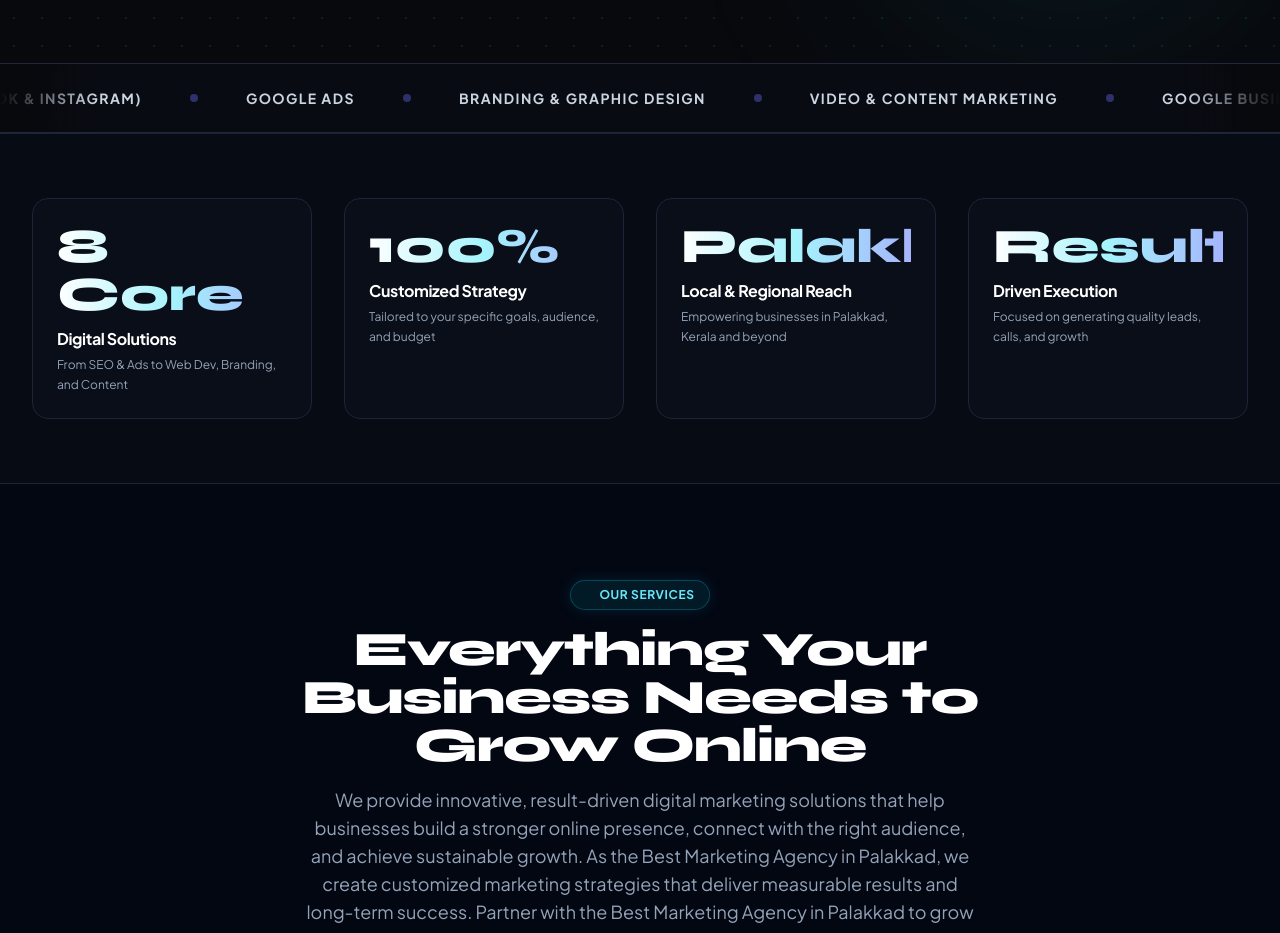
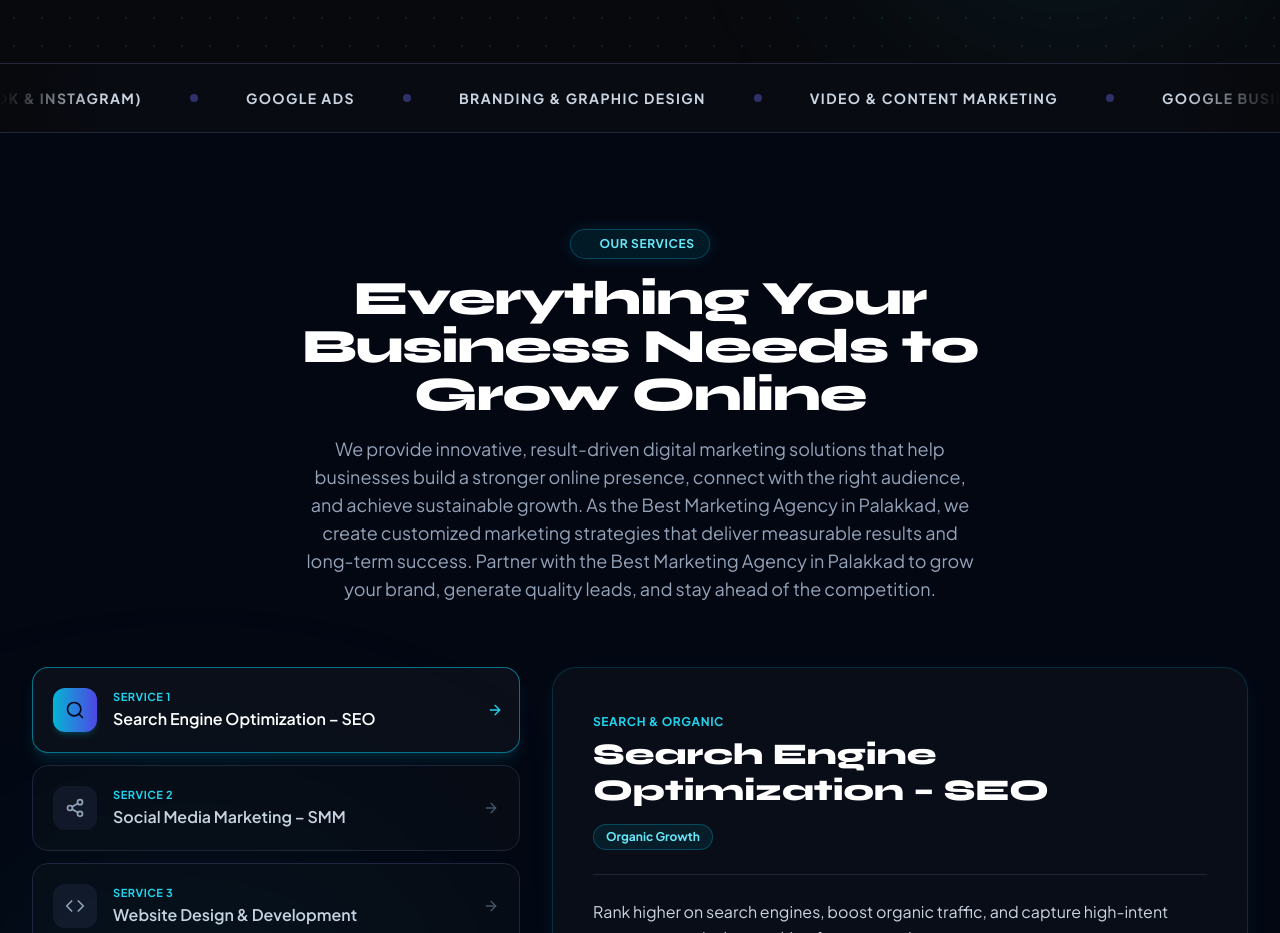
Before and after one commit to muhzinbasheer/MandisDigital-Agency, a React (Vite) app: page / in a window 1280 px wide. Shown: the part 920-1853 px from the top of the page. Built offline with nearby package versions, Linux system fonts and the light colour scheme.

Commit message:
chore: remove metrics section from home page

```diff
--- a/src/App.tsx
+++ b/src/App.tsx
@@ -4,7 +4,6 @@ import { Marquee } from './components/effects/Marquee';
 import { Navbar } from './components/layout/Navbar';
 import { Footer } from './components/layout/Footer';
 import { Hero } from './components/sections/Hero';
-import { Metrics } from './components/sections/Metrics';
 import { Services } from './components/sections/Services';
 import { WhyUs } from './components/sections/WhyUs';
 import { Work } from './components/sections/Work';
@@ -40,8 +39,6 @@ export const App: React.FC = () => {
 
         <Marquee items={marqueeKeywords} direction="left" />
 
-        <Metrics />
-
         <Services />
 
         <WhyUs />
```
